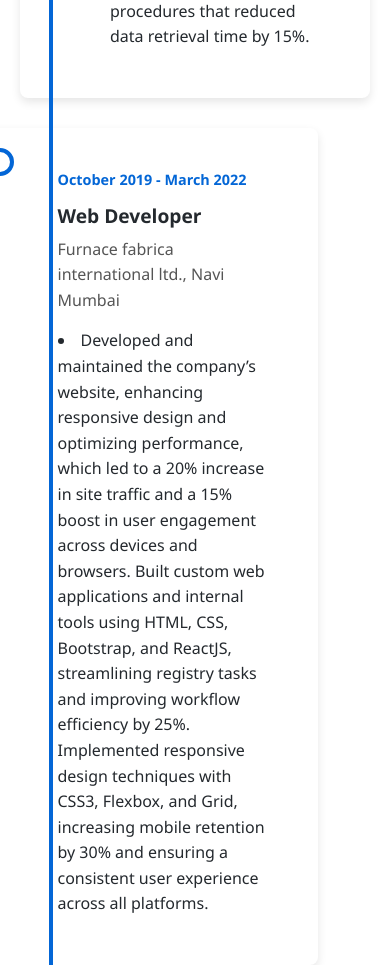
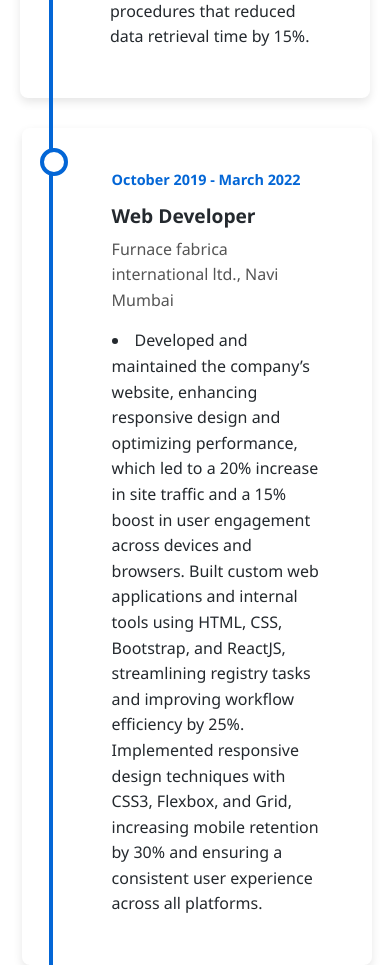
Before and after one commit to aniketkadu0/New-portfolio, a plain HTML site: page index.html in a window 390 px wide. Shown: the part 2760-3725 px from the top of the page. Drawn offline with Linux system fonts and the light colour scheme.

Commit message:
css change

```diff
--- a/index.html
+++ b/index.html
@@ -553,6 +553,10 @@
         .right::after {
           left: 18px;
         }
+
+        .left {
+          left: 0.1rem;
+        }
       }
 
       @media (max-width: 768px) {
```
